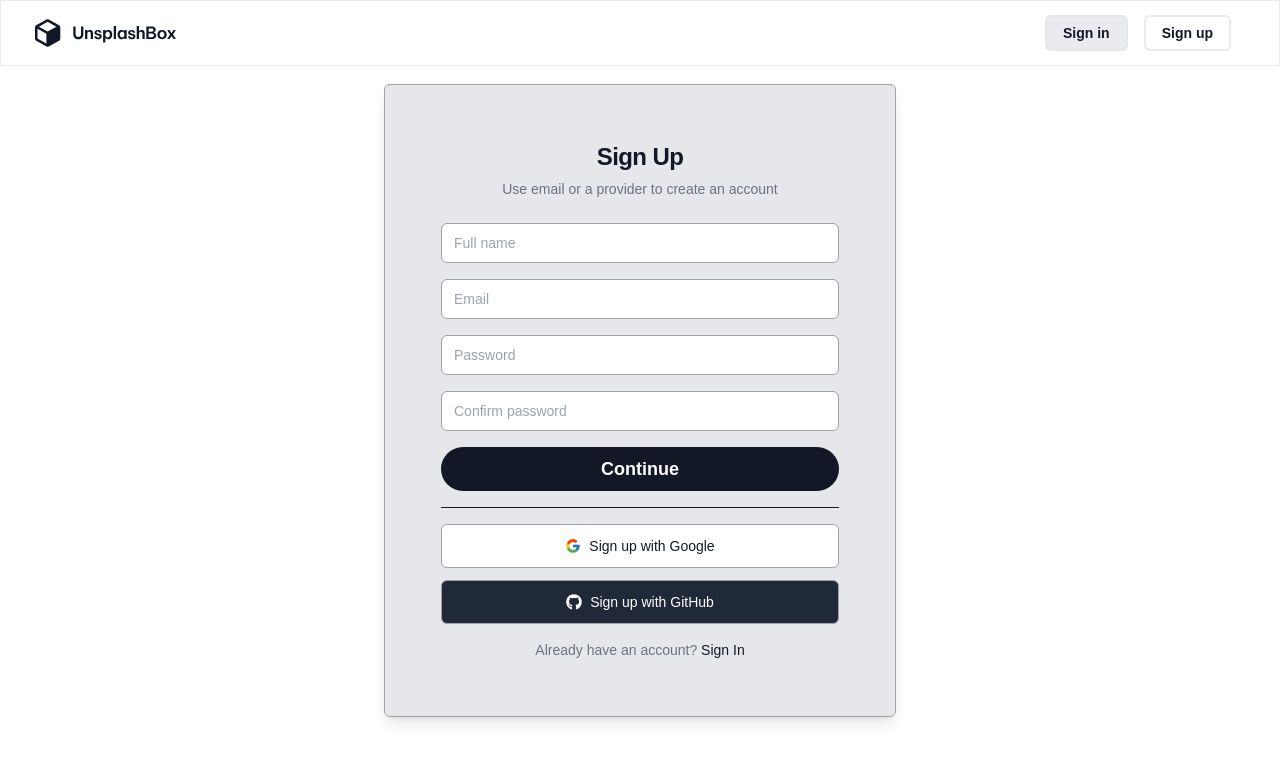
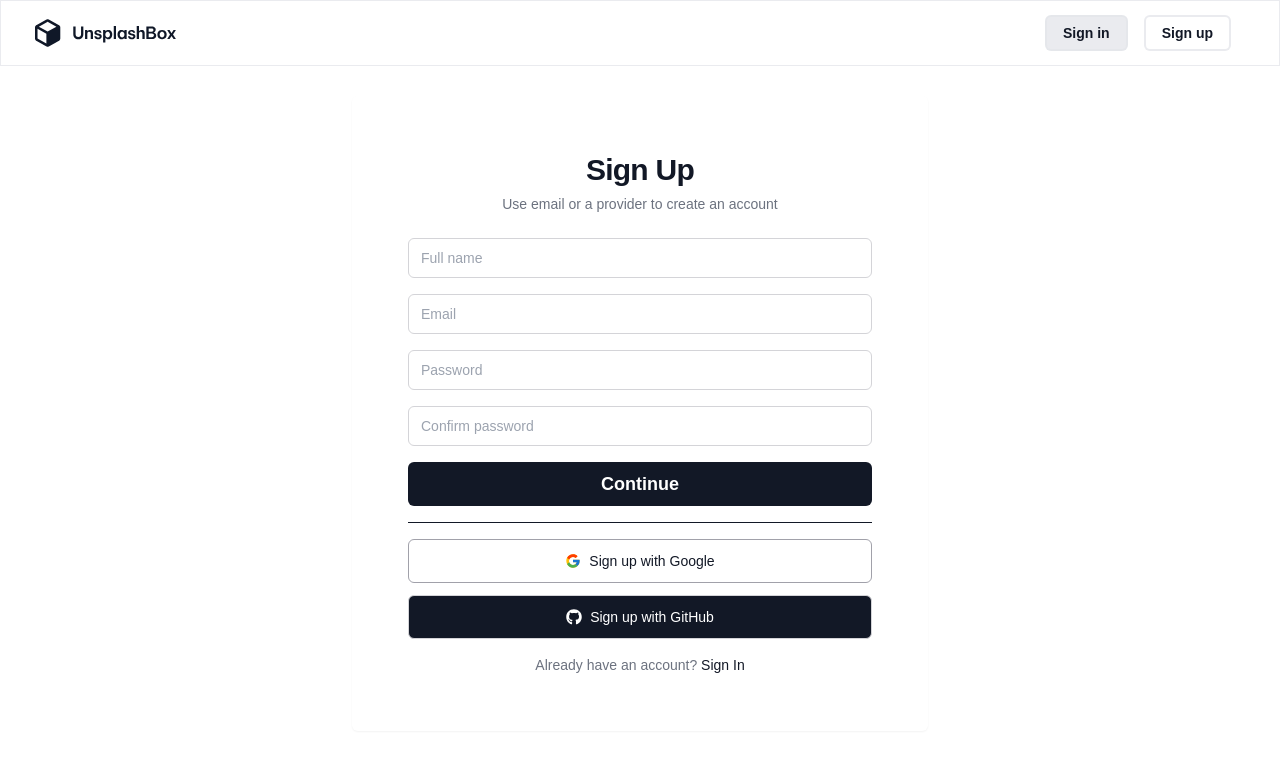
Before and after one commit to tanmaygautam11/pixel-box, a Next.js app: page /sign-up in a window 1280 px wide. Shown: the top 762 px of the page. Built offline with nearby package versions, Linux system fonts and the light colour scheme; no server answers.

Commit message:
sign in and sign up page updated

```diff
--- a/src/app/sign-in/page.tsx
+++ b/src/app/sign-in/page.tsx
@@ -57,8 +57,8 @@ const SignIn = () => {
   };
 
   return (
-    <div className="min-h-screen flex items-center justify-center bg-primary px-4 sm:px-0">
-      <Card className="w-full max-w-sm sm:max-w-md md:max-w-lg p-6 sm:p-8 shadow-lg bg-secondary rounded-[6px] border border-zinc-400">
+    <div className="min-h-screen flex items-center justify-center px-4 sm:px-0">
+      <Card className="w-full max-w-sm sm:max-w-md md:max-w-xl p-6 sm:p-8 rounded-[6px] border-0">
         <CardHeader>
           <CardTitle className="text-center text-black-100 text-2xl font-bold">
             Sign In
@@ -84,7 +84,7 @@ const SignIn = () => {
               value={email}
               onChange={(e) => setEmail(e.target.value)}
               required
-              className="border-zinc-400 bg-primary focus:border-gray-500 focus:ring focus:ring-zinc-300 transition-all duration-200 rounded-[6px]"
+              className="border-zinc-200 bg-primary focus:border-gray-500 focus:ring focus:ring-zinc-300 transition-all duration-100 rounded-[6px] hover:border-gray-100"
             />
             <Input
               type="password"
@@ -93,10 +93,10 @@ const SignIn = () => {
               value={password}
               onChange={(e) => setPassword(e.target.value)}
               required
-              className="border-zinc-400 bg-primary focus:border-gray-500 focus:ring focus:ring-zinc-300 transition-all duration-300 rounded-[6px]"
+              className="border-zinc-200 bg-primary focus:border-gray-500 focus:ring focus:ring-zinc-300 transition-all duration-100 rounded-[6px] hover:border-gray-100"
             />
             <Button
-              className="w-full bg-black-100 hover:bg-gray-200 text-white font-semibold text-lg py-3 rounded-3xl transition-all duration-300"
+              className="w-full bg-black-100 hover:bg-gray-200 text-white font-semibold text-lg py-3 rounded-[6px] transition-all duration-300"
               size="lg"
               disabled={pending}
             >
@@ -121,7 +121,7 @@ const SignIn = () => {
               onClick={(e) => handleProvider(e, "github")}
               variant="outline"
               size="lg"
-              className="w-full flex items-center justify-center bg-gray-800 hover:bg-gray-700 text-white py-2 rounded-[6px] transition-all duration-300 border-zinc-400"
+              className="w-full flex items-center justify-center bg-black-100 hover:bg-gray-200 text-white py-2 rounded-[6px] transition-all duration-300 border-zinc-400"
             >
               <FaGithub className="size-6 mr-2" />
               Sign in with GitHub
--- a/src/app/sign-up/page.tsx
+++ b/src/app/sign-up/page.tsx
@@ -67,10 +67,10 @@ const SignUp = () => {
     signIn(value, { callbackUrl: "/" });
   };
   return (
-    <div className="min-h-screen flex items-center justify-center bg-primary px-4 sm:px-0">
-      <Card className="w-full max-w-sm sm:max-w-md md:max-w-lg p-6 sm:p-8 shadow-lg bg-secondary rounded-[6px] border border-zinc-400">
+    <div className="min-h-screen flex items-center justify-center px-4 sm:px-0">
+      <Card className="absolute top-24 w-full max-w-sm sm:max-w-md md:max-w-xl p-6 sm:p-8 rounded-[6px] border-0">
         <CardHeader>
-          <CardTitle className="text-center text-black-100 text-2xl font-bold">
+          <CardTitle className="text-center text-black-100 text-3xl font-bold">
             Sign Up
           </CardTitle>
           <CardDescription className="text-sm text-center text-gray-100">
@@ -94,7 +94,7 @@ const SignUp = () => {
               value={form.name}
               onChange={(e) => setForm({ ...form, name: e.target.value })}
               required
-              className="border-zinc-400 bg-primary focus:border-gray-500 focus:ring focus:ring-zinc-300 transition-all duration-200 rounded-[6px]"
+              className="border-zinc-300 bg-primary focus:border-gray-500 focus:ring focus:ring-zinc-300 transition-all duration-100 rounded-[6px] hover:border-gray-100"
             />
             <Input
               type="email"
@@ -103,7 +103,7 @@ const SignUp = () => {
               value={form.email}
               onChange={(e) => setForm({ ...form, email: e.target.value })}
               required
-              className="border-zinc-400 bg-primary focus:border-gray-500 focus:ring focus:ring-zinc-300 transition-all duration-200 rounded-[6px]"
+              className="border-zinc-300 bg-primary focus:border-gray-500 focus:ring focus:ring-zinc-300 transition-all duration-100 rounded-[6px] hover:border-gray-100"
             />
             <Input
               type="password"
@@ -112,7 +112,7 @@ const SignUp = () => {
               value={form.password}
               onChange={(e) => setForm({ ...form, password: e.target.value })}
               required
-              className="border-zinc-400 bg-primary focus:border-gray-500 focus:ring focus:ring-zinc-300 transition-all duration-300 rounded-[6px]"
+              className="border-zinc-300 bg-primary focus:border-gray-500 focus:ring focus:ring-zinc-300 transition-all duration-100 rounded-[6px] hover:border-gray-100"
             />
             <Input
               type="password"
@@ -123,10 +123,10 @@ const SignUp = () => {
                 setForm({ ...form, confirmPassword: e.target.value })
               }
               required
-              className="border-zinc-400 bg-primary focus:border-gray-500 focus:ring focus:ring-zinc-300 transition-all duration-300 rounded-[6px]"
+              className="border-zinc-300 bg-primary focus:border-gray-500 focus:ring focus:ring-zinc-300 transition-all duration-100 rounded-[6px] hover:border-gray-100"
             />
             <Button
-              className="w-full bg-black-100 hover:bg-gray-200 text-white font-semibold text-lg py-3 rounded-3xl transition-all duration-300"
+              className="w-full bg-black-100 hover:bg-gray-200 text-white font-semibold text-lg py-3 rounded-[6px] transition-all duration-300"
               size="lg"
               disabled={pending}
             >
@@ -150,7 +150,7 @@ const SignUp = () => {
               onClick={(e) => handleProvider(e, "github")}
               variant="outline"
               size="lg"
-              className="bg-gray-800 hover:bg-gray-700 text-white py-2 rounded-[6px] transition-all duration-300 border-zinc-400"
+              className="bg-black-100 hover:bg-gray-200 text-white py-2 rounded-[6px] transition-all duration-300 border-zinc-300"
             >
               <FaGithub className="size-6" />
               Sign up with GitHub
```
